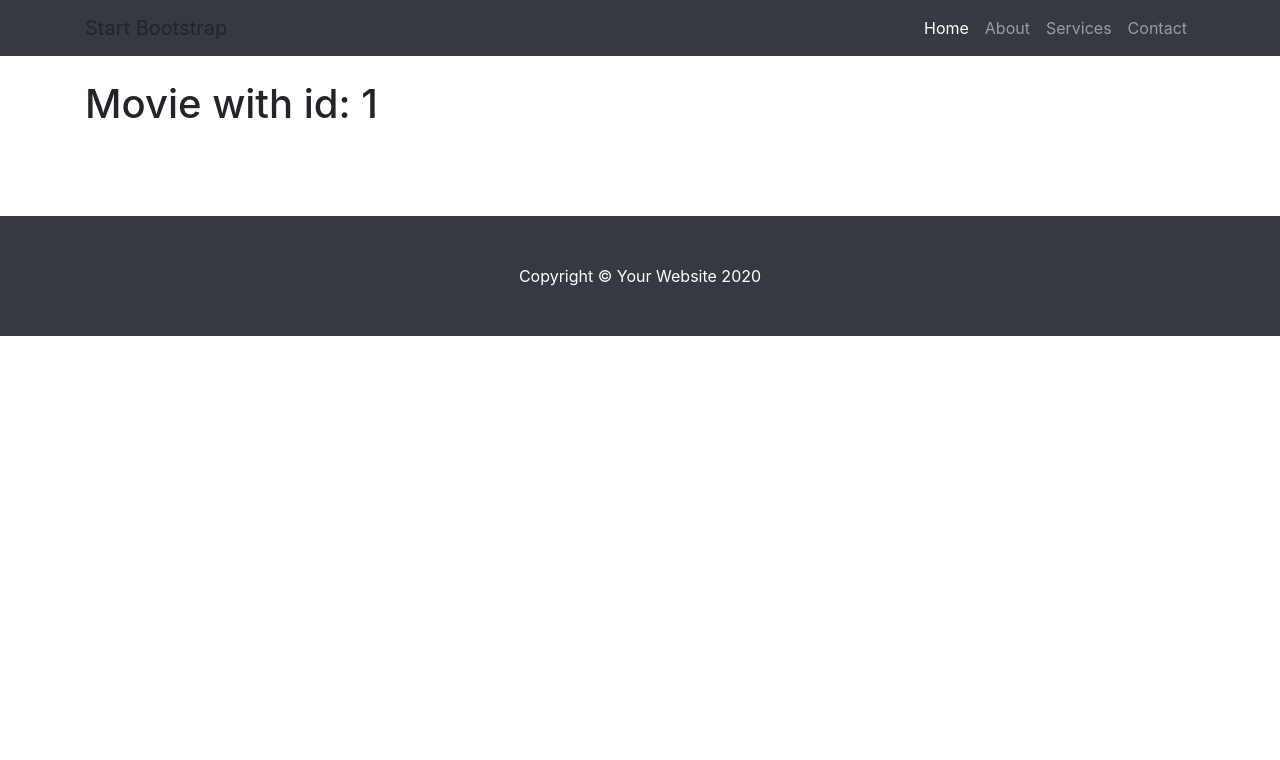
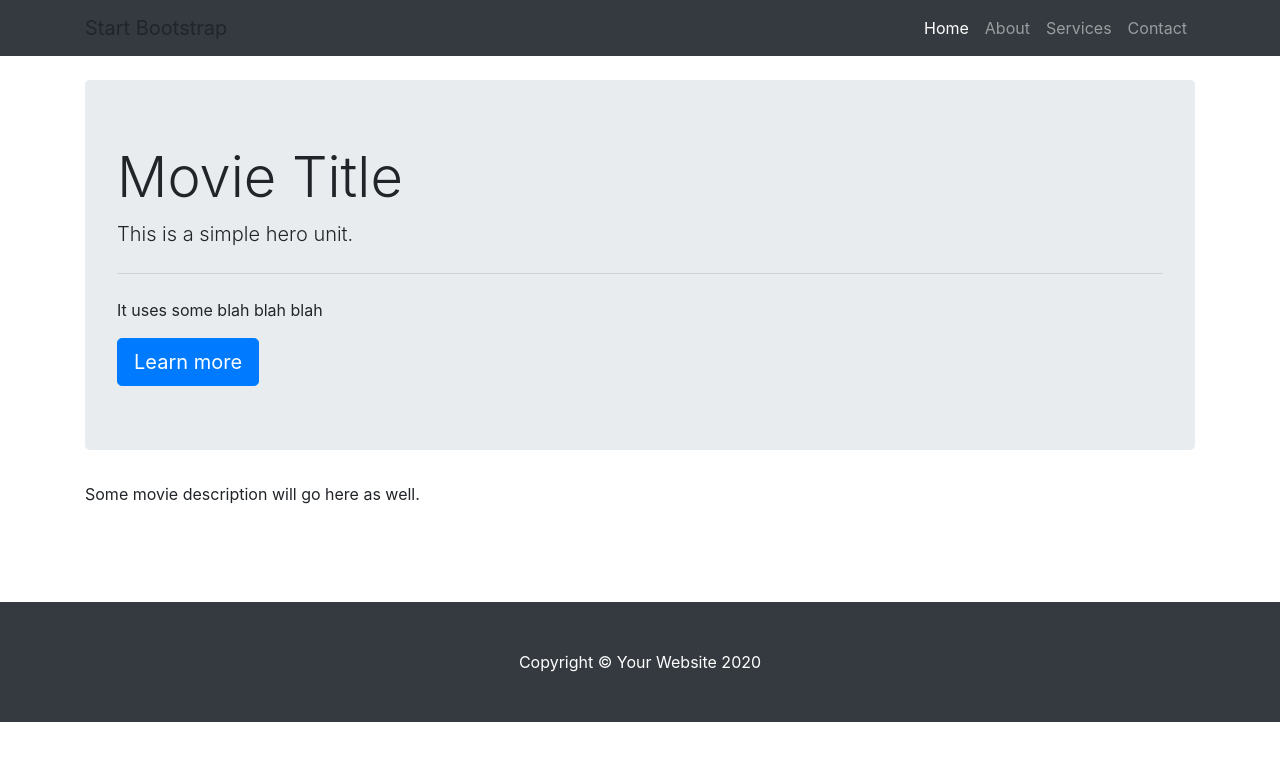
Before and after one commit to wptechprodigy/next-movie-app, a Next.js app: page /movies/1 in a window 1280 px wide. Shown: the top 760 px of the page. Built offline with nearby package versions, Linux system fonts and the light colour scheme.

Commit message:
add more structure for individual movie

```diff
--- a/pages/movies/[id].js
+++ b/pages/movies/[id].js
@@ -6,7 +6,16 @@ const Movie = () => {
 
   return (
     <div className="container">
-      <h1>Movie with id: {id}</h1>
+      <div className="jumbotron">
+        <h1 className="display-4">Movie Title</h1>
+        <p className="lead">This is a simple hero unit.</p>
+        <hr className="my-4" />
+        <p>It uses some blah blah blah</p>
+        <a className="btn btn-primary btn-lg" href="/" role="button">
+          Learn more
+        </a>
+      </div>
+      <p>Some movie description will go here as well.</p>
     </div>
   );
 };
```
